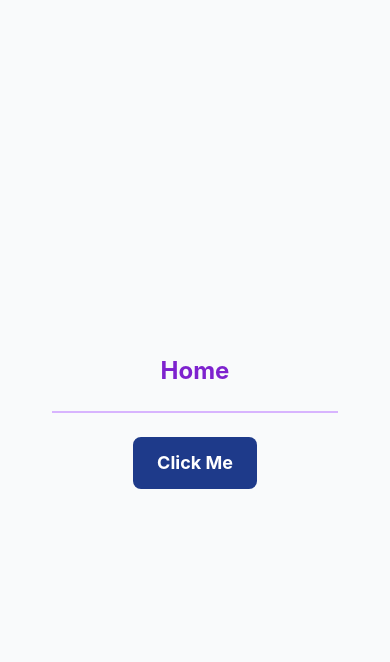
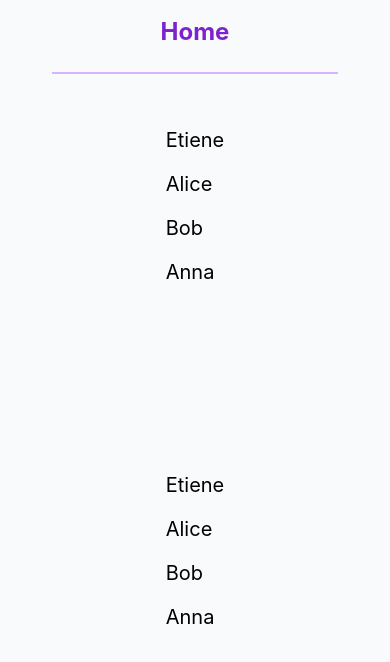
Before and after one commit to niyomugaboetiene/react-native-with-tailwindcss, a React Native app: screen / in a window 390 px wide. Shown: the top 662 px of the page. Built offline with nearby package versions, Linux system fonts and the light colour scheme.

Commit message:
first commit with tailwind

```diff
--- a/App.tsx
+++ b/App.tsx
@@ -1,11 +1,11 @@
 import { StatusBar } from 'expo-status-bar';
-import Buttons from 'components/chapter 1/button';
+import Integration from 'components/Integration';
 import './global.css';
 
 export default function App() {
   return (
     <>
-    <Buttons />
+    <Integration />
       <StatusBar style="auto" />
     </>
   );
--- /dev/null
+++ b/components/Integration.tsx
@@ -0,0 +1,15 @@
+import React from "react";
+import { ScreenContent } from "./ScreenContent";
+import Buttons from "./chapter 1/button";
+import List from "./chapter 1/flatList";
+
+function Integration() {
+    return (
+        <ScreenContent title="Home">
+            {/* <Buttons /> */}
+            <List />
+        </ScreenContent>
+    )
+}
+
+export default Integration
--- a/components/chapter 1/flatList.tsx
+++ b/components/chapter 1/flatList.tsx
@@ -1,5 +1,6 @@
 // * FlatList is high-performance component for rendering long lists in react-native
 import { FlatList, Text, View } from "react-native";
+import  { ScreenContent } from "../ScreenContent";
 
 const data = [
     // ! id is known as key extractor it help to know if item added, removed, or changed
```
